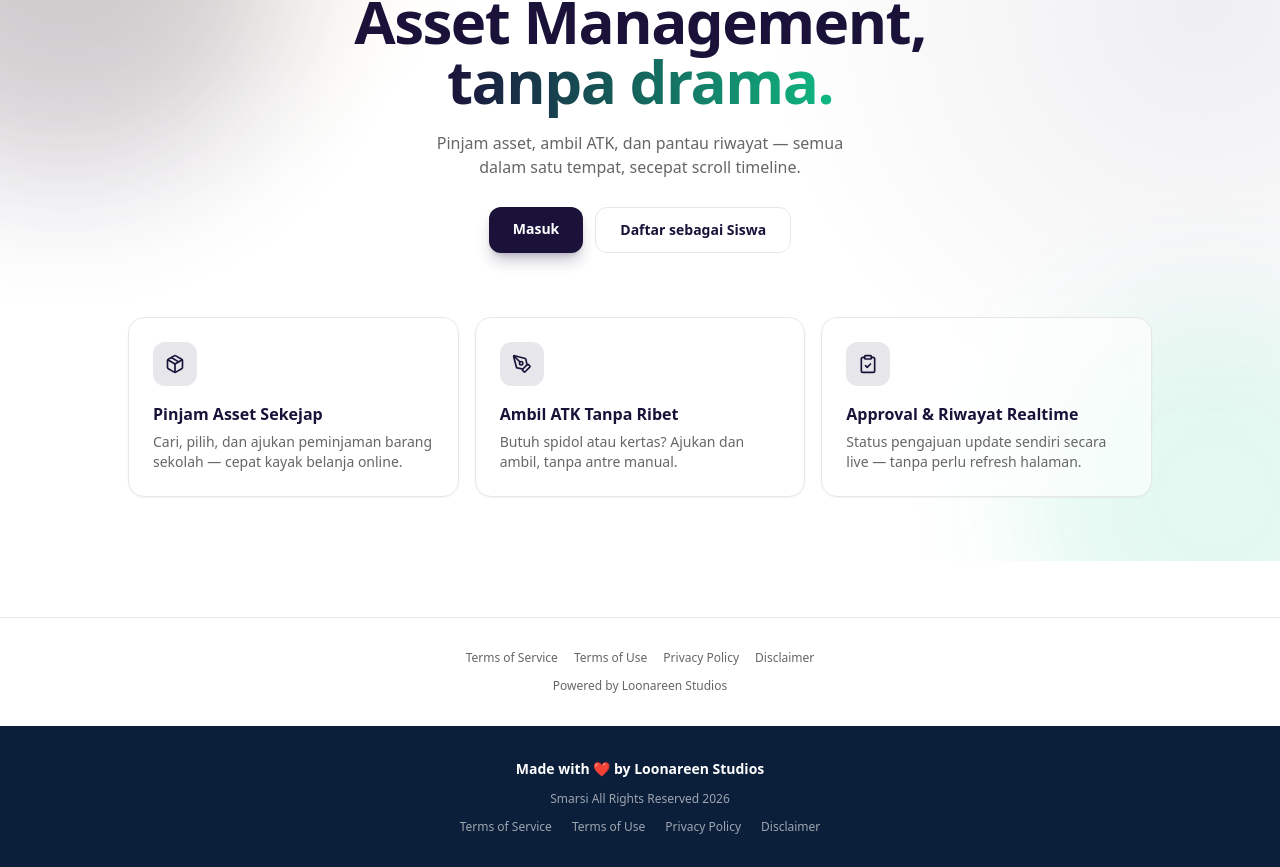
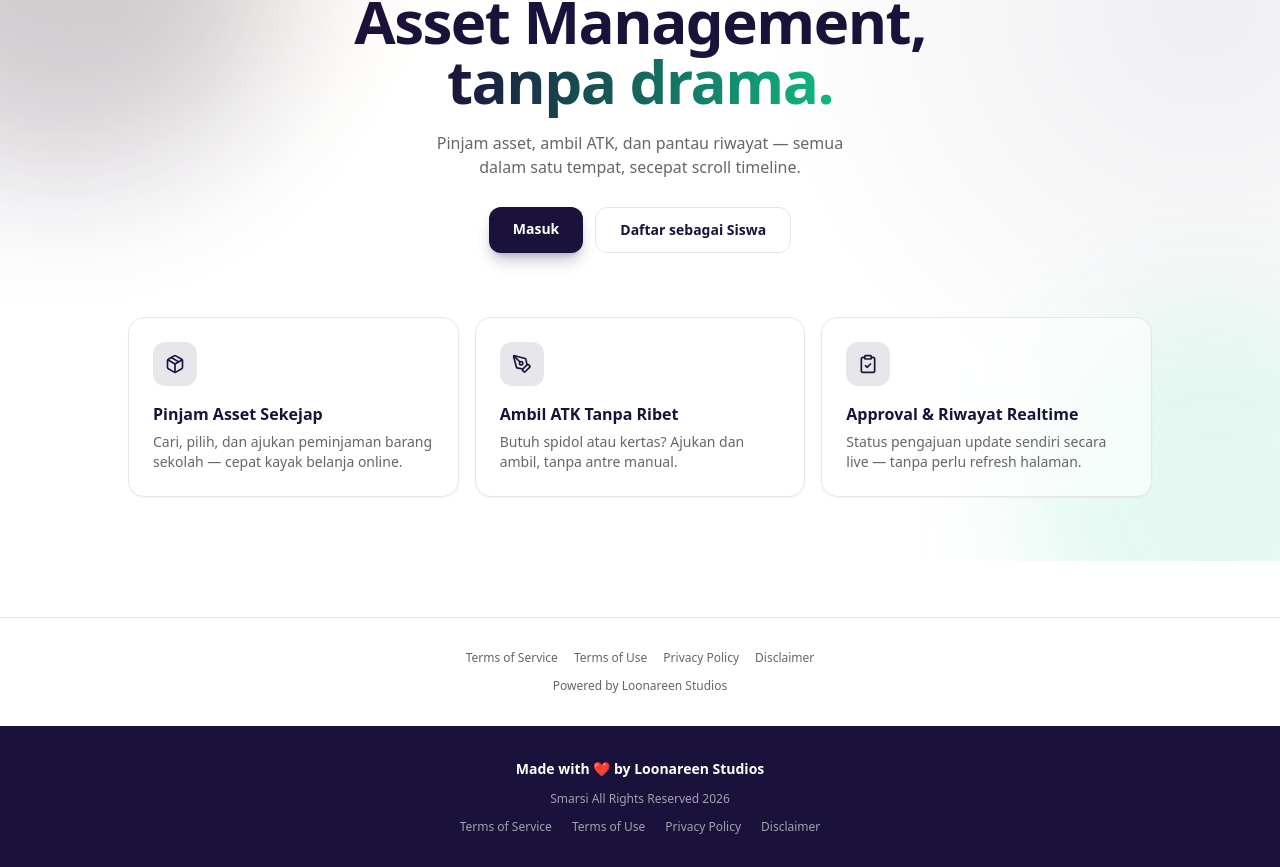
Before and after one commit to jahatsentosa14/Asset-Sman1-manage, a Next.js app: page / in a window 1280 px wide. Shown: the part 183-1050 px from the top of the page. Built offline with nearby package versions, Linux system fonts and the light colour scheme.

Commit message:
style: update footer to reference palette

```diff
--- a/components/site-footer.tsx
+++ b/components/site-footer.tsx
@@ -9,13 +9,13 @@ const LEGAL_LINKS = [
 
 export function SiteFooter() {
   return (
-    <footer className="mt-auto border-t border-[#0B1F3A]/10 bg-[#0B1F3A] px-4 py-8 text-white">
+    <footer className="mt-auto border-t border-[#1A123B]/10 bg-[#1A123B] px-4 py-8 text-white">
       <div className="mx-auto max-w-6xl space-y-3 text-center">
         <p className="text-sm font-semibold">Made with <span aria-label="love">❤️</span> by Loonareen Studios</p>
         <p className="text-xs text-white/60">Smarsi All Rights Reserved 2026</p>
         <nav className="flex flex-wrap justify-center gap-x-5 gap-y-2 text-xs text-white/60">
           {LEGAL_LINKS.map((link) => (
-            <Link key={link.href} href={link.href} className="transition-colors duration-300 hover:text-[#FFDB58] hover:underline">{link.label}</Link>
+            <Link key={link.href} href={link.href} className="transition-colors duration-300 hover:text-[#FDBB2D] hover:underline">{link.label}</Link>
           ))}
         </nav>
       </div>
```
